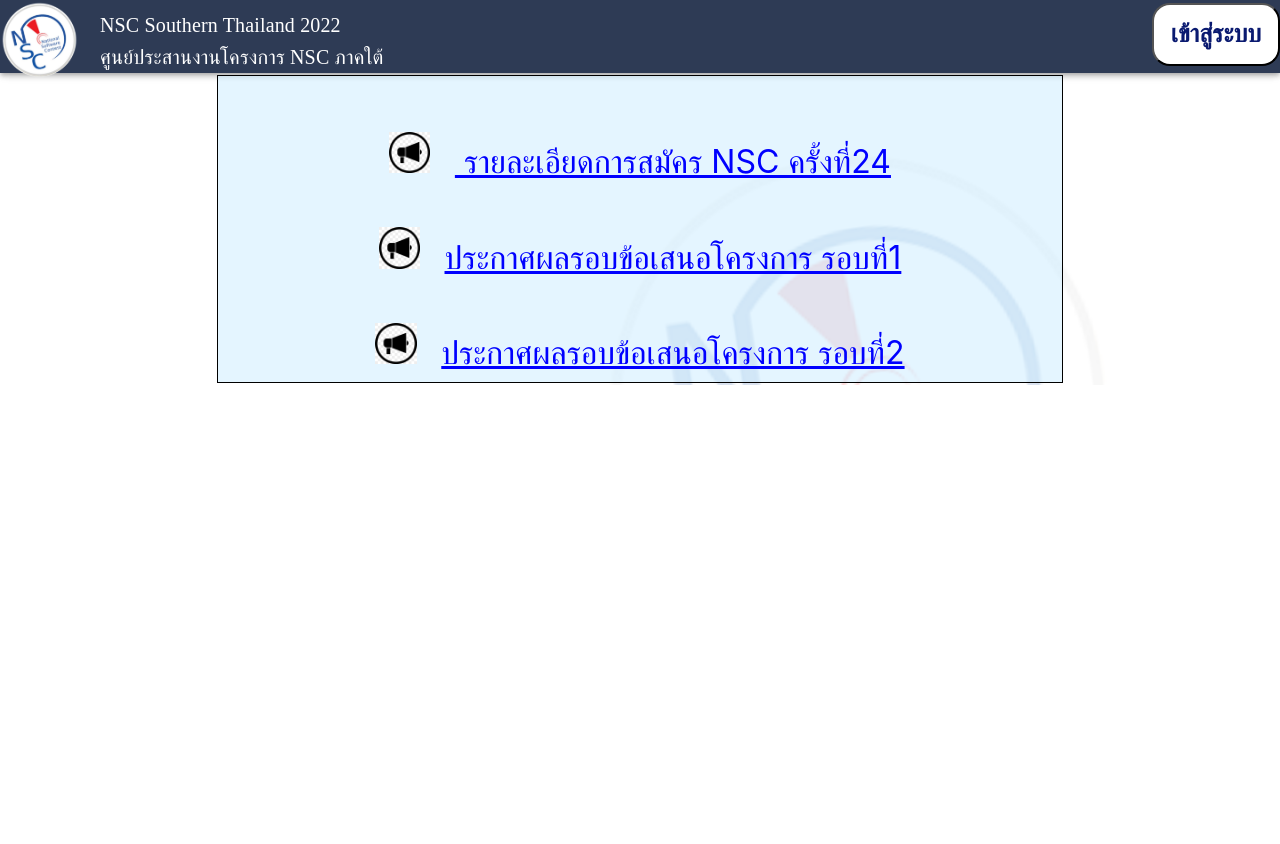
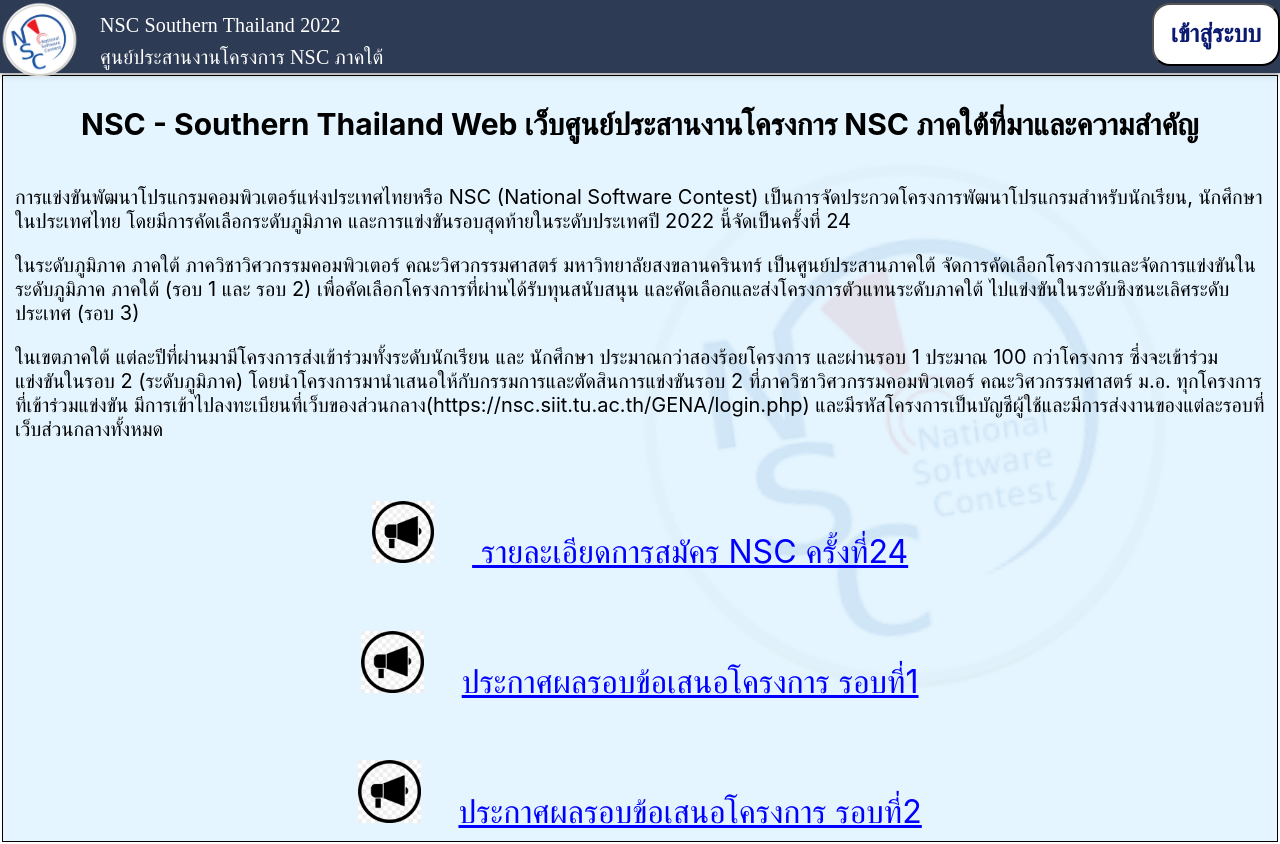
Before and after one commit to chanathipsukphonsawan/nscproject, a React (Create React App) app in the folder client/: page / in a window 1280 px wide. Before the commit the page ends 800 px from the top, so only its background shows below. Built offline with nearby package versions, Linux system fonts and the light colour scheme.

Commit message:
add information about NSC

```diff
--- a/client/src/page/publicpage.js
+++ b/client/src/page/publicpage.js
@@ -20,7 +20,18 @@
 
             <tr>
                 <td>
-                    <h1></h1>
+                    <h1 style={{fontSize: 30}}>NSC - Southern Thailand Web เว็บศูนย์ประสานงานโครงการ NSC ภาคใต้ที่มาและความสําคัญ</h1>
+                    <tr style={{fontSize: 20, textAlign: 'left'}}>
+                        <p>
+                        การแข่งขันพัฒนาโปรแกรมคอมพิวเตอร์แห่งประเทศไทยหรือ NSC (National Software Contest) เป็นการจัดประกวดโครงการพัฒนาโปรแกรมสําหรับนักเรียน, นักศึกษา ในประเทศไทย โดยมีการคัดเลือกระดับภูมิภาค และการแข่งขันรอบสุดท้ายในระดับประเทศปี 2022 นี้จัดเป็นครั้งที่ 24
+                        </p>
+                        <p>
+                        ในระดับภูมิภาค ภาคใต้ ภาควิชาวิศวกรรมคอมพิวเตอร์ คณะวิศวกรรมศาสตร์ มหาวิทยาลัยสงขลานครินทร์ เป็นศูนย์ประสานภาคใต้ จัดการคัดเลือกโครงการและจัดการแข่งขันในระดับภูมิภาค ภาคใต้ (รอบ 1 และ รอบ 2) เพื่อคัดเลือกโครงการที่ผ่านได้รับทุนสนับสนุน และคัดเลือกและส่งโครงการตัวแทนระดับภาคใต้ ไปแข่งขันในระดับชิงชนะเลิศระดับประเทศ (รอบ 3)
+                        </p>
+                        <p>
+                        ในเขตภาคใต้ แต่ละปีที่ผ่านมามีโครงการส่งเข้าร่วมทั้งระดับนักเรียน และ นักศึกษา ประมาณกว่าสองร้อยโครงการ และผ่านรอบ 1 ประมาณ 100 กว่าโครงการ ซึ่งจะเข้าร่วมแข่งขันในรอบ 2 (ระดับภูมิภาค) โดยนําโครงการมานําเสนอให้กับกรรมการและตัดสินการแข่งขันรอบ 2 ที่ภาควิชาวิศวกรรมคอมพิวเตอร์ คณะวิศวกรรมศาสตร์ ม.อ. ทุกโครงการที่เข้าร่วมแข่งขัน มีการเข้าไปลงทะเบียนที่เว็บของส่วนกลาง(https://nsc.siit.tu.ac.th/GENA/login.php) และมีรหัสโครงการเป็นบัญชีผู้ใช้และมีการส่งงานของแต่ละรอบที่เว็บส่วนกลางทั้งหมด
+                        </p>
+                    </tr>
 
                     <img src={require("../image/ann.jpg")} style={{width:'5%',marginRight:'3%',marginTop:'3%'}}/>
                     <a onClick={details} style={{marginLeft:'0%',marginTop:'20%',color:'blue',fontSize:'200%'}} href="#" >  รายละเอียดการสมัคร NSC ครั้งที่24</a>
@@ -33,7 +44,7 @@
 
 
 
-                    </td>
+                </td>
 
             </tr>
         </table>
```
